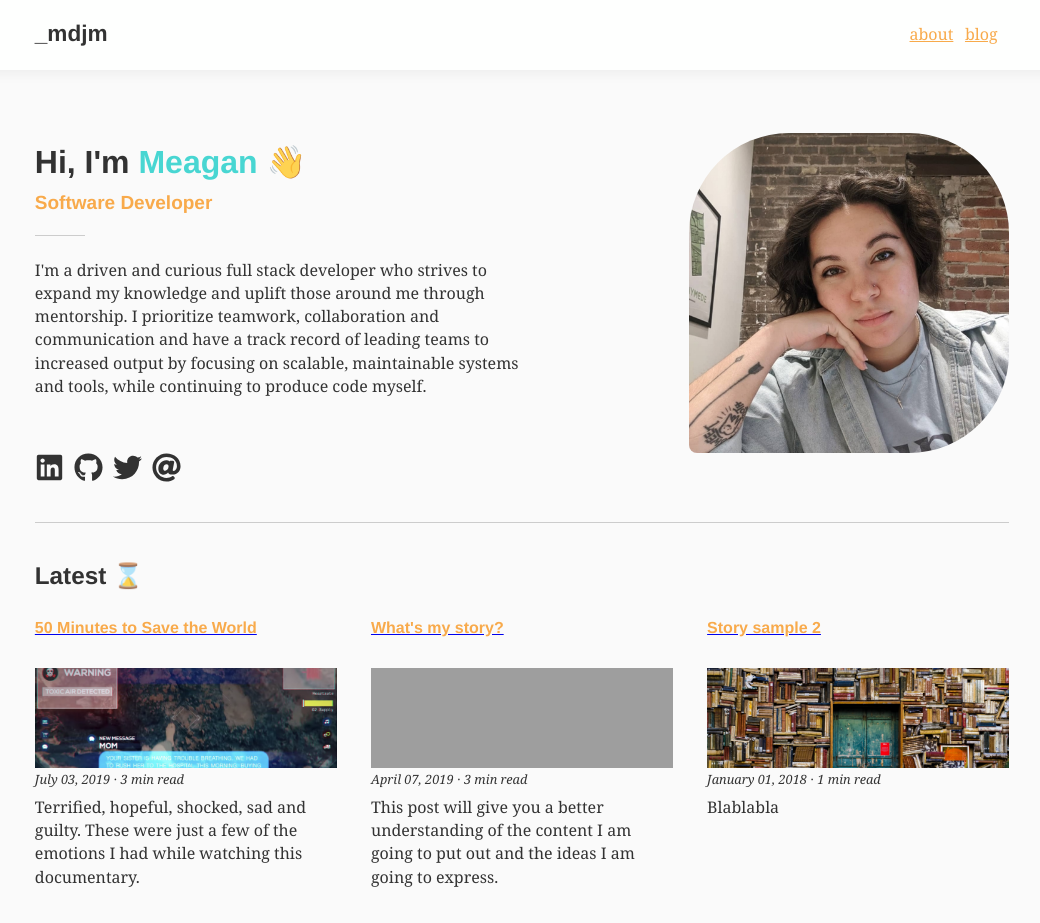
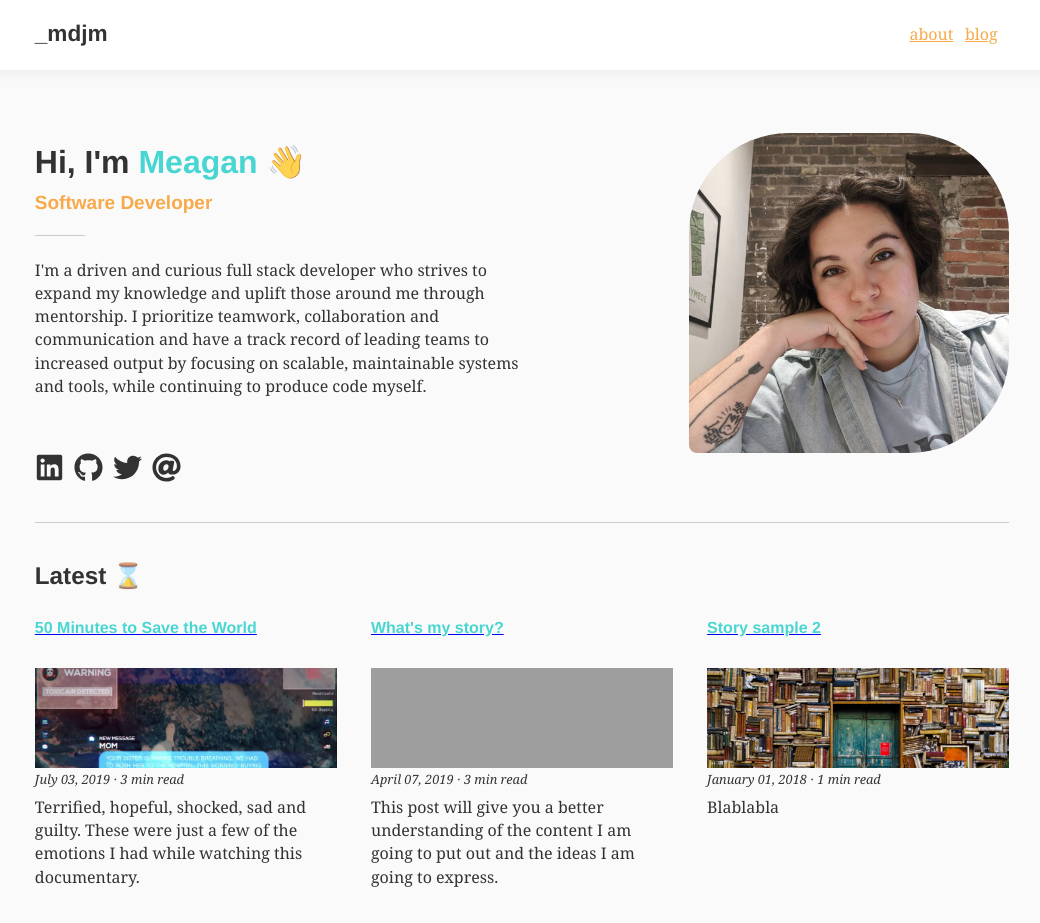
Before and after one commit to mdjmoore/mm-blog, a Gatsby site: page / in a window 1280 px wide. Shown: the top 923 px of the page, without its empty margins (118-1158 px from the left). Built offline with nearby package versions, Linux system fonts and the light colour scheme; Gatsby itself is replaced by a stand-in of ours; some packages are replaced by stand-ins of ours; grey boxes are pictures that could not be loaded; what typography-theme-doelger would draw is missing.

Commit message:
update accent color for blog post

```diff
--- a/src/components/Home/ShowcasedPosts/ShowcasedPostsContainer/ShowcasedPostCard/ShowcasedPostCard.tsx
+++ b/src/components/Home/ShowcasedPosts/ShowcasedPostsContainer/ShowcasedPostCard/ShowcasedPostCard.tsx
@@ -67,7 +67,7 @@ const Root = styled.section`
 
 const Title = styled.h4`
   margin: ${rhythm(0.4)} 0 ${rhythm(0.4)};
-  color: ${({ theme }) => theme.colors.accentPeach};
+  color: ${({ theme }) => theme.colors.accentBlue};
 
   @media ${device.tablet} {
     height: ${rhythm(2)};
```
